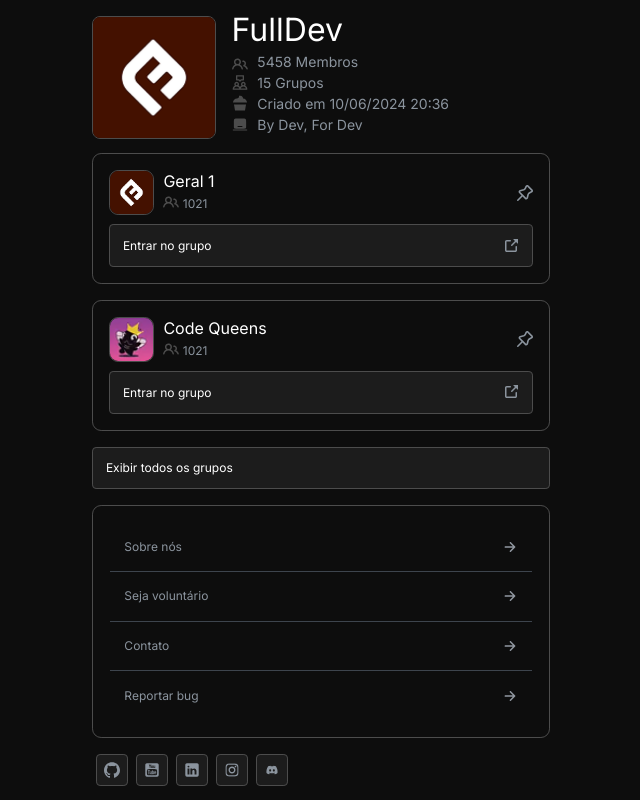
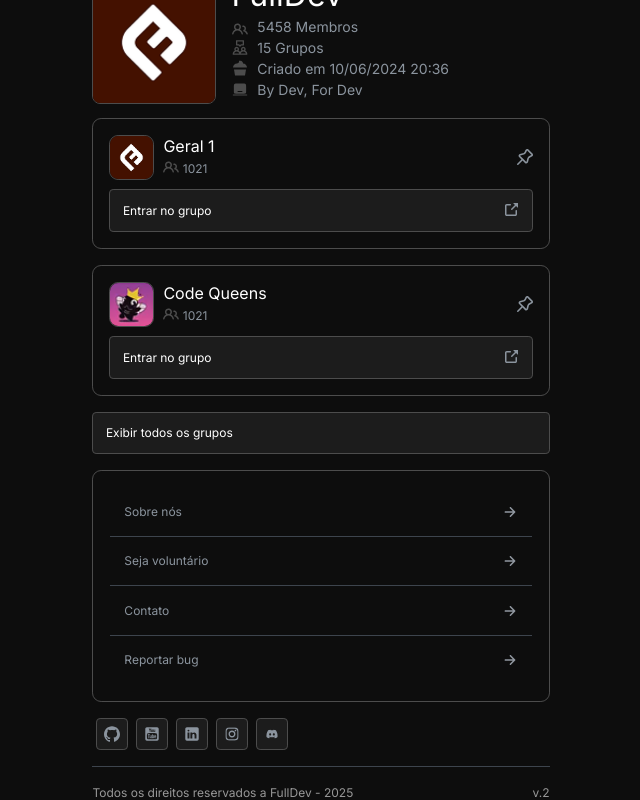
Before and after one commit to FullDevOficial/Meruem, an Angular app: page /home in a window 1280 px wide. Shown: the whole page, without its empty margins (319-959 px from the left). Built offline with nearby package versions, Linux system fonts and the light colour scheme.

Commit message:
Refactor [HomeComponent] - Adjusts overall display and adds entry animation

```diff
--- /dev/null
+++ b/src/animation.scss
@@ -0,0 +1,42 @@
+@keyframes subirFade {
+    from {
+        opacity: 0;
+        transform: translateY(40px);
+    }
+
+    to {
+        opacity: 1;
+        transform: translateY(0);
+    }
+}
+
+@media (max-width: 500px) {
+    .container-principal {
+        max-width: 400px;
+        padding: 0 20px;
+        overflow: hidden;
+        width: 100%;
+
+        .tool-bar,
+        .profile,
+        .menus,
+        .principal-projeto,
+        .first-content,
+        a,
+        .item {
+            width: 100% !important;
+
+            .categorys {
+                align-items: flex-start !important;
+
+                img {
+                    margin-top: 5px;
+                }
+            }
+        }
+
+        .social-medias {
+            display: none;
+        }
+    }
+}
--- a/src/app/features/grupos/grupos.component.scss
+++ b/src/app/features/grupos/grupos.component.scss
@@ -3,6 +3,7 @@
     border-radius: 0.57em;
     margin: 1em 0;
     border: 1px solid var(--medium-dark);
+    animation: subirFade .8s ease-out forwards;
 
     >div {
         display: grid;
--- a/src/app/features/home/home.component.scss
+++ b/src/app/features/home/home.component.scss
@@ -1,22 +1,19 @@
 .home {
-  display: grid;
-  place-items: center;
-  height: 100vh;
-  box-sizing: border-box;
-  overflow: hidden;
+  display: flex;
   padding: 1rem;
+  justify-content: center;
+  align-items: center;
 
-  >div {
+  div {
     margin: 0 auto;
     width: 28.57em;
     max-width: calc(100vw - 2rem);
   }
 
-  // Media queries para diferentes tamanhos de tela
   @media (max-width: 768px) {
     padding: 1.5rem 1rem;
 
-    > div {
+    >div {
       width: 100%;
       max-width: none;
     }
@@ -31,7 +28,7 @@
     gap: 1em;
     line-height: 100%;
     height: 7.57rem;
-
+    animation: subirFade .6s ease-out forwards;
 
     // Ajustes para mobile
     @media (max-width: 768px) {
@@ -40,7 +37,7 @@
       text-align: center;
       gap: 1.5em;
 
-      > div {
+      >div {
         padding-right: 0;
         height: auto;
         align-items: center;
@@ -83,12 +80,13 @@
           padding-right: 0.7em;
         }
 
-        &-text{
+        &-text {
           margin: 0;
         }
       }
     }
   }
+
   .section-social-media {
     display: flex;
     gap: 0.5em;
@@ -106,6 +104,7 @@
   padding: 1.04em;
   border-radius: 0.57em;
   margin: 1em 0;
+  animation: subirFade .9s ease-out forwards;
 
   &__item {
     list-style-type: none;
--- a/src/app/shared/components/custom-button/custom-button.scss
+++ b/src/app/shared/components/custom-button/custom-button.scss
@@ -12,6 +12,7 @@
   text-decoration: none;
   font-weight: 400;
   border: none;
+  animation: subirFade .8s ease-out forwards;
 
   &.link {
     background-color: var(--dark-gray);
--- a/src/app/shared/components/footer/footer-component.scss
+++ b/src/app/shared/components/footer/footer-component.scss
@@ -8,6 +8,7 @@
   border-top: 1px solid #3D444D;
   padding: 1em 0;
   margin-top: 1em;
+  animation: subirFade .9s ease-out forwards;
 
   p {
     font-size: var(--font-size-capition);
--- a/src/styles.scss
+++ b/src/styles.scss
@@ -4,6 +4,7 @@
 // Learn more about theming and how to use it for your application's
 // custom components at https://material.angular.dev/guide/theming
 @use '@angular/material' as mat;
+@import 'animation.scss';
 
 html {
   @include mat.theme((color: (primary: mat.$azure-palette,
@@ -63,6 +64,9 @@ body {
   padding: 0;
   box-sizing: border-box;
   font-weight: 400;
+  display: flex;
+  align-items: center;
+  justify-content: center;
 }
 
 html,
```
Also changed, not shown: src/app/features/home/home.component.html (+5 -5 lines).
